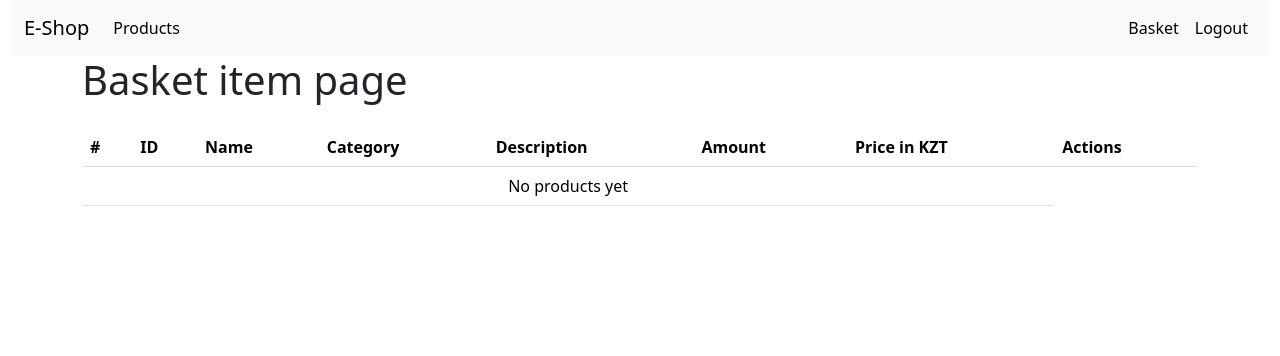
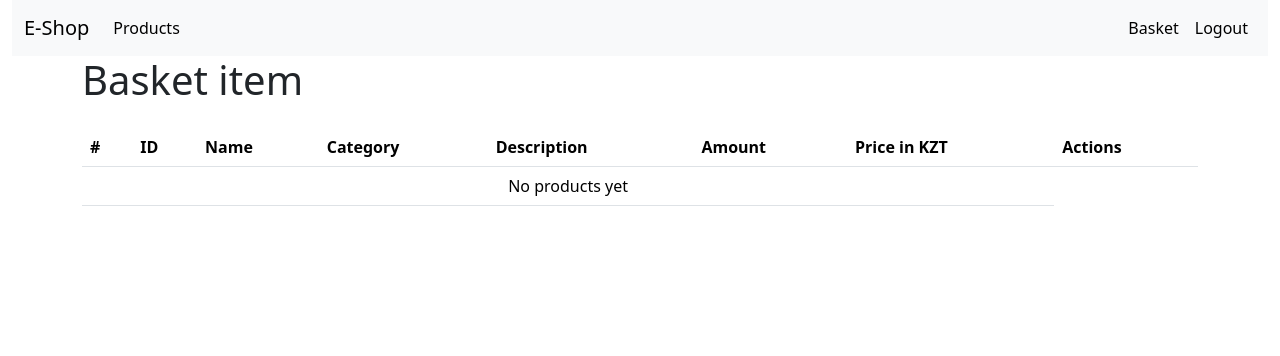
Before and after one commit to asuleyman2403/backend-2024-g1-deploy-example, a Django app: page /basket/ in a window 1280 px wide. Shown: the top 356 px of the page. Run offline with Django 5.2, Linux system fonts and the light colour scheme; a user stored in the database is signed in; data that the repository does not hold is empty; some libraries are stand-ins or nearby versions.

Commit message:
fix: edited basket page title

```diff
--- a/lecture_11/shop/templates/shop/basket.html
+++ b/lecture_11/shop/templates/shop/basket.html
@@ -16,7 +16,7 @@
 <div class="container">
     <div class="row">
         <div class="col-12">
-            <h1>Basket item page</h1>
+            <h1>Basket item</h1>
             <table class="table mt-4">
                 <thead>
                 <tr>
```
